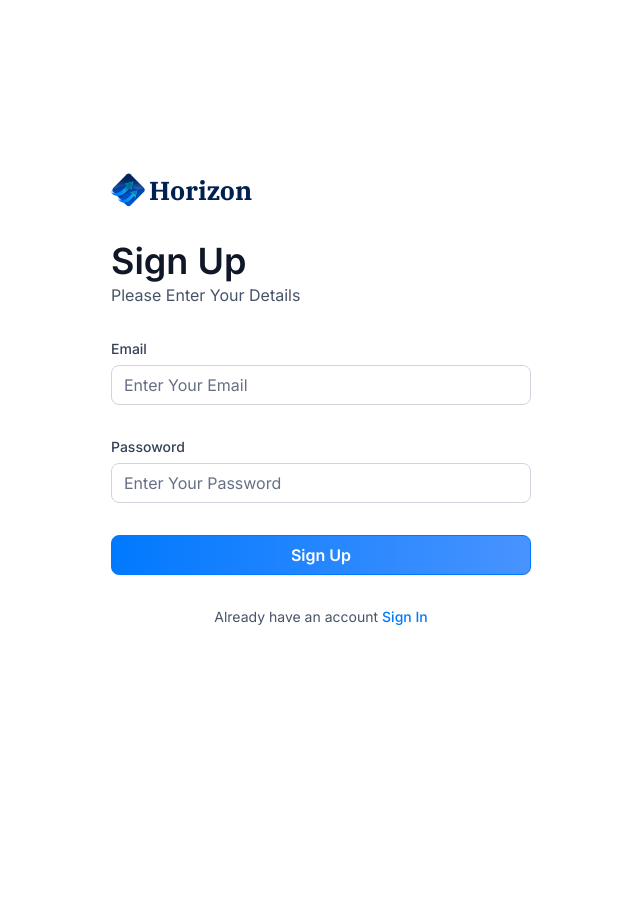
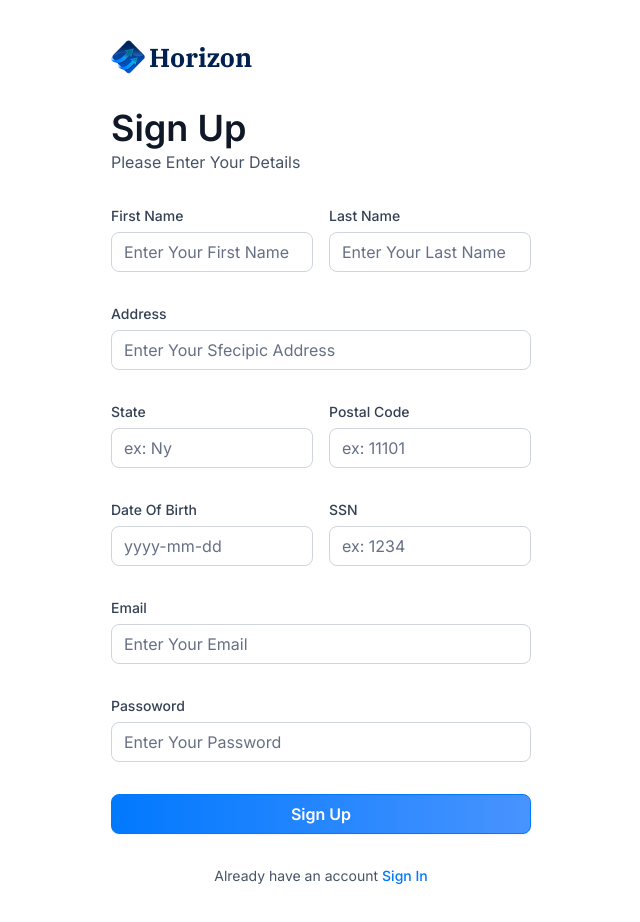
Before and after one commit to chalana1995/Banking-App-Nextjs, a Next.js app in the folder banking_app/: page /sign-up in a window 1280 px wide. Shown: the top 922 px of the page, without its empty margins (319-959 px from the left). Before the commit the page ends 800 px from the top, so only its background shows below. Built offline with nearby package versions, Linux system fonts and the light colour scheme.

Commit message:
add sign in page

```diff
--- a/banking_app/components/AuthForm.tsx
+++ b/banking_app/components/AuthForm.tsx
@@ -26,9 +26,11 @@ const AuthForm = ({ type }: { type: string }) => {
   const [user, setuser] = useState(null);
   const [isLoading, setIsLoading] = useState(false);
 
+  const formSchema = authFormSchema(type);
+
   // 1. Define your form.
-  const form = useForm<z.infer<typeof authFormSchema>>({
-    resolver: zodResolver(authFormSchema),
+  const form = useForm<z.infer<typeof formSchema>>({
+    resolver: zodResolver(formSchema),
     defaultValues: {
       email: "",
       password: "",
@@ -36,7 +38,7 @@ const AuthForm = ({ type }: { type: string }) => {
   });
 
   // 2. Define a submit handler.
-  function onSubmit(values: z.infer<typeof authFormSchema>) {
+  function onSubmit(values: z.infer<typeof formSchema>) {
     // Do something with the form values.
     // ✅ This will be type-safe and validated.
     console.log(values);
@@ -75,6 +77,60 @@ const AuthForm = ({ type }: { type: string }) => {
         <>
           <Form {...form}>
             <form onSubmit={form.handleSubmit(onSubmit)} className="space-y-8">
+              {type === "sign-up" && (
+                <>
+                  <div className="flex gap-4">
+                    <CustomInput
+                      control={form.control}
+                      name="firstName"
+                      label="First Name"
+                      placeholder="Enter Your First Name"
+                    />
+                    <CustomInput
+                      control={form.control}
+                      name="lastName"
+                      label="Last Name"
+                      placeholder="Enter Your Last Name"
+                    />
+                  </div>
+
+                  <CustomInput
+                    control={form.control}
+                    name="address"
+                    label="Address"
+                    placeholder="Enter Your Sfecipic Address"
+                  />
+                  <div className="flex gap-4">
+                    <CustomInput
+                      control={form.control}
+                      name="state"
+                      label="State"
+                      placeholder="ex: Ny"
+                    />
+                    <CustomInput
+                      control={form.control}
+                      name="postalcode"
+                      label="Postal Code"
+                      placeholder="ex: 11101"
+                    />
+                  </div>
+                  <div className="flex gap-4">
+                    <CustomInput
+                      control={form.control}
+                      name="dateofbirth"
+                      label="Date Of Birth"
+                      placeholder="yyyy-mm-dd"
+                    />
+                    <CustomInput
+                      control={form.control}
+                      name="ssn"
+                      label="SSN"
+                      placeholder="ex: 1234"
+                    />
+                  </div>
+                </>
+              )}
+
               <CustomInput
                 control={form.control}
                 name="email"
--- a/banking_app/components/CustomInput.tsx
+++ b/banking_app/components/CustomInput.tsx
@@ -12,9 +12,12 @@ import {Control, FieldPath} from 'react-hook-form';
 import { z } from 'zod';
 import { authFormSchema } from '@/lib/utils';
 
+  const formSchema = authFormSchema('sign-up');
+
+
 interface CustomInput {
-  control: Control<z.infer<typeof authFormSchema>>;
-  name: FieldPath<z.infer<typeof authFormSchema>>;
+  control: Control<z.infer<typeof formSchema>>;
+  name: FieldPath<z.infer<typeof formSchema>>;
   label: string;
   placeholder: string;
 }
--- a/banking_app/lib/utils.ts
+++ b/banking_app/lib/utils.ts
@@ -195,7 +195,18 @@ export const getTransactionStatus = (date: Date) => {
   return date > twoDaysAgo ? "Processing" : "Success";
 };
 
-export const authFormSchema = z.object({
-  email: z.string().email(),
-  password: z.string().min(8),
-});
+export const authFormSchema = (type: string) =>
+  z.object({
+    firstName: type === "sign-in" ? z.string().optional() : z.string().min(3),
+    lastName: type === "sign-in" ? z.string().optional() : z.string().min(3),
+    address: type === "sign-in" ? z.string().optional() : z.string().min(25),
+    state:
+      type === "sign-in" ? z.string().optional() : z.string().min(2).max(2),
+    postalcode:
+      type === "sign-in" ? z.string().optional() : z.string().min(3).max(6),
+    dateofbirth: type === "sign-in" ? z.string().optional() : z.string().min(3),
+    ssn: type === "sign-in" ? z.string().optional() : z.string().min(8),
+
+    email: z.string().email(),
+    password: z.string().min(8),
+  });
```
